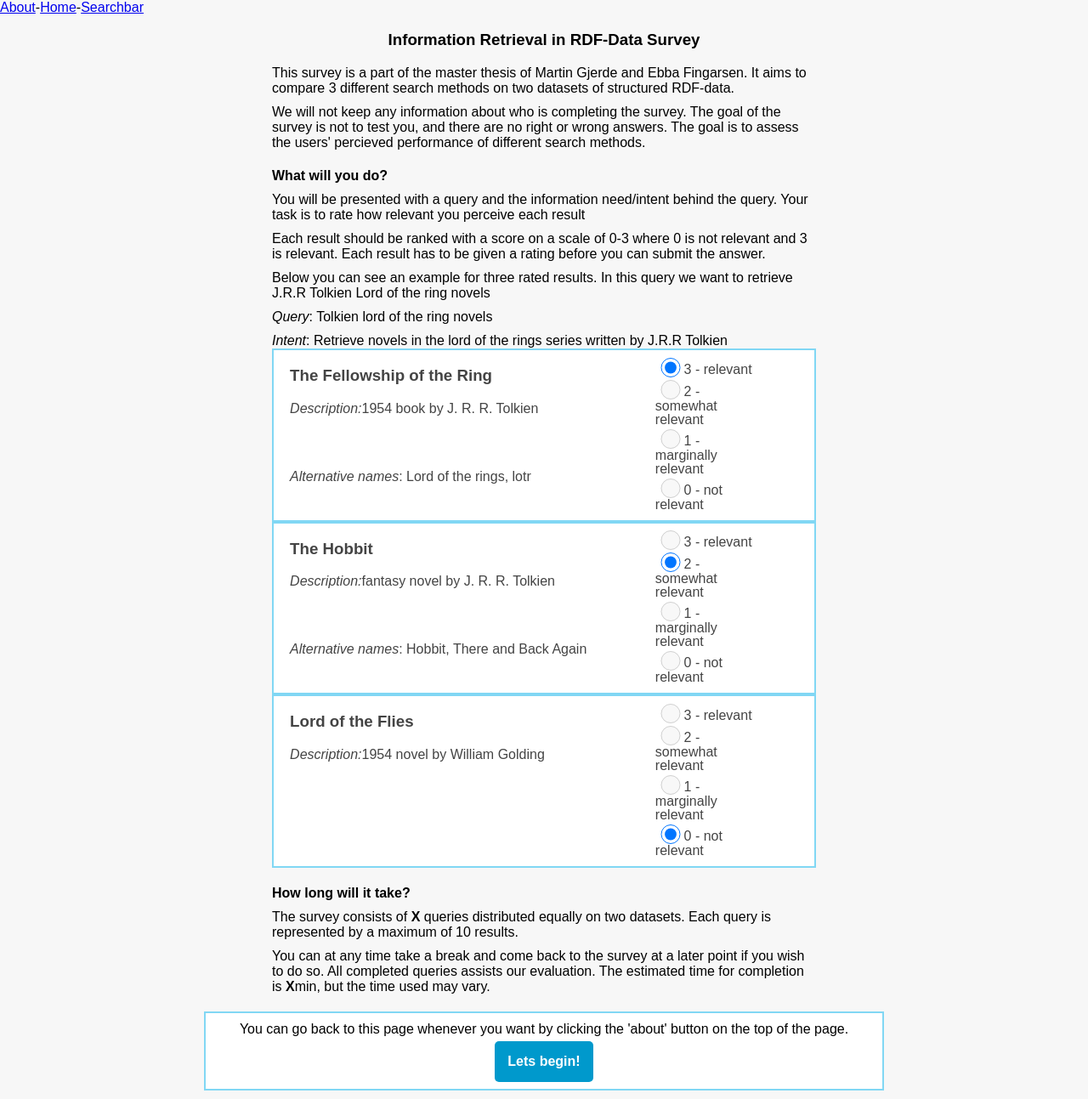
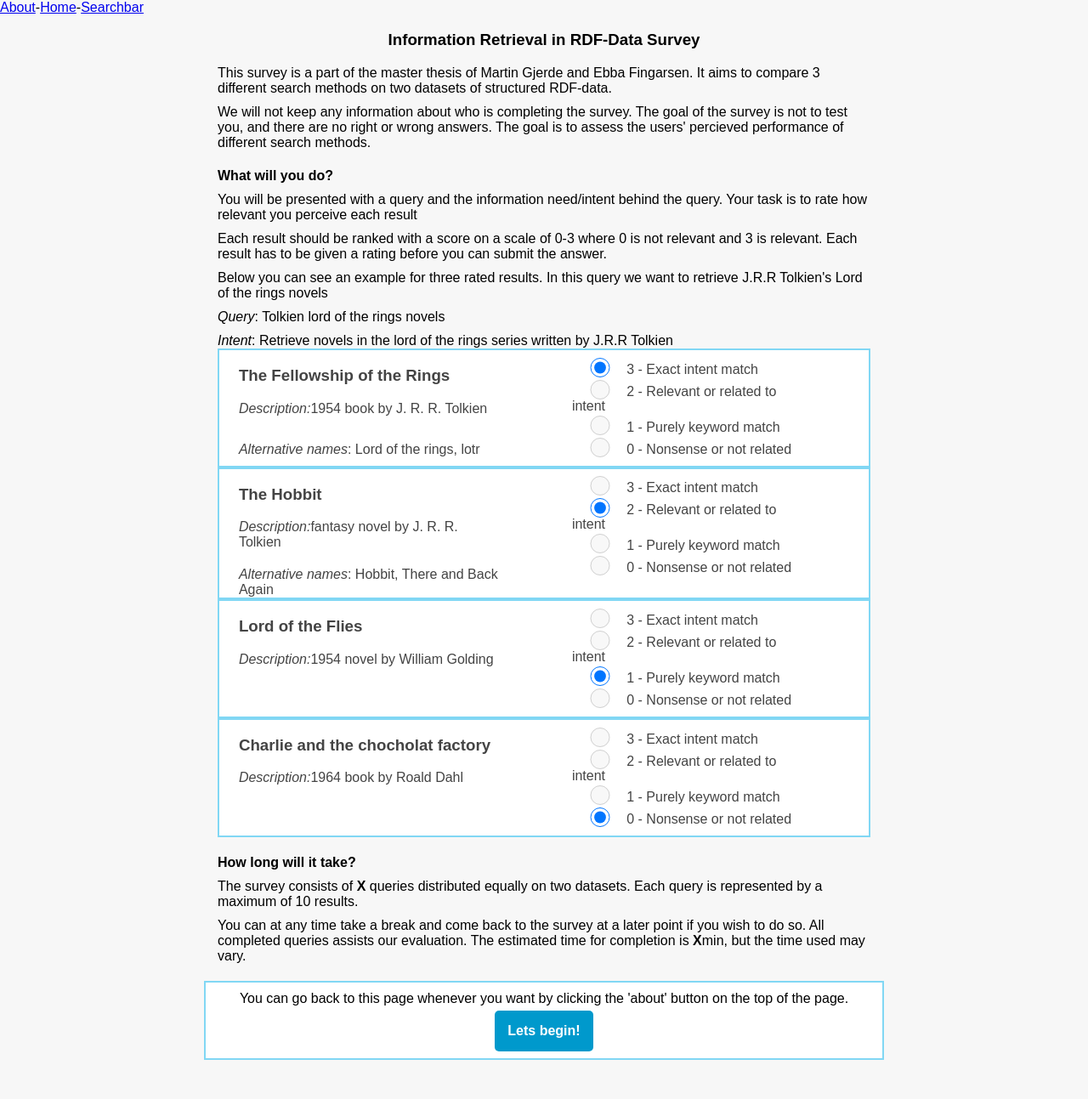
Before and after one commit to martinbg1/rdf-ir, a Flask app: page / in a window 1280 px wide. Shown: the part 119-1412 px from the top of the page at 85% size. After the commit the page ends 1366 px from the top, so only its background shows below. Run offline with Flask 2, Linux system fonts and the light colour scheme; the visitor is signed in with stand-in values (Sample User, id 1); some libraries are stand-ins or nearby versions.

Commit message:
Fix no altnames and cleanup forms

```diff
--- a/WebApp/static/css/main.css
+++ b/WebApp/static/css/main.css
@@ -130,7 +130,7 @@ p{
 padding-bottom: 20px;
     text-align: left;
     margin: auto;
-    width: 50%;
+    width: 60%;
 }
 
 /*
@@ -239,10 +239,17 @@ label {
 
 .wrapper {
     display: grid;
-    grid-template-columns: 3% 30% 30% 30% 5%;
+    grid-template-columns: 3% 30% 25% 35% 5%;
     background-color: #fff;
     color: #444;
-  }
+}
+
+.wrapper_about {
+display: grid;
+grid-template-columns: 3% 30% 10% 50% 5%;
+background-color: #fff;
+color: #444;
+}
 
 .a {
     grid-column: 2 / 4;
--- a/WebApp/templates/about.html
+++ b/WebApp/templates/about.html
@@ -25,13 +25,13 @@
         Each result has to be given a rating before you can submit the answer.
     </p>
 
-    <p>Below you can see an example for three rated results. In this query we want to retrieve J.R.R Tolkien Lord of the ring novels </p>
+    <p>Below you can see an example for three rated results. In this query we want to retrieve J.R.R Tolkien's Lord of the rings novels </p>
 
-    <p><i>Query</i>: Tolkien lord of the ring novels</p>
+    <p><i>Query</i>: Tolkien lord of the rings novels</p>
     <p><i>Intent</i>: Retrieve novels in the lord of the rings series written by J.R.R Tolkien </p>
-    <div class="container background border wrapper">
+    <div class="container background border wrapper_about">
         <div class="a">
-           <h3>The Fellowship of the Ring</h3>
+           <h3>The Fellowship of the Rings</h3>
            <p><i>Description:</i>1954 book by J. R. R. Tolkien
            <p>
         </div>
@@ -40,14 +40,14 @@
         </div>
         <div class="c">
            <fieldset class="f">
-              <label><input type='radio' value="3" name='1-1' checked="checked"/>3 - relevant</label>
-              <label><input type='radio' value="2" name='1-2'/>2 - somewhat relevant</label>
-              <label><input type='radio' value="1" name='1-3' />1 - marginally relevant</label>
-              <label><input type='radio' value="0" name='1-4' />0 - not relevant</label>
+              <label><input type='radio' value="3" name='1-1' checked="checked"/>3 - Exact intent match</label>
+              <label><input type='radio' value="2" name='1-2'/>2 - Relevant or related to intent</label>
+              <label><input type='radio' value="1" name='1-3' />1 - Purely keyword match</label>
+              <label><input type='radio' value="0" name='1-4' />0 - Nonsense or not related</label>
            </fieldset>
         </div>
      </div>
-     <div class="container background border wrapper">
+     <div class="container background border wrapper_about">
         <div class="a">
            <h3>The Hobbit</h3>
            <p><i>Description:</i>fantasy novel by J. R. R. Tolkien
@@ -57,15 +57,15 @@
            <p><i>Alternative names</i>: Hobbit, There and Back Again</p>
         </div>
         <div class="c">
-           <fieldset class="f">
-              <label><input type='radio' value="3" name='2-1'/>3 - relevant</label>
-              <label><input type='radio' value="2" name='2-2' checked="checked"/>2 - somewhat relevant</label>
-              <label><input type='radio' value="1" name='2-3' />1 - marginally relevant</label>
-              <label><input type='radio' value="0" name='2-4' />0 - not relevant</label>
-           </fieldset>
+         <fieldset class="f">
+            <label><input type='radio' value="3" name='1-1' />3 - Exact intent match</label>
+            <label><input type='radio' value="2" name='1-2' checked="checked" />2 - Relevant or related to intent</label>
+            <label><input type='radio' value="1" name='1-3' />1 - Purely keyword match</label>
+            <label><input type='radio' value="0" name='1-4' />0 - Nonsense or not related</label>
+         </fieldset>
         </div>
      </div>
-     <div class="container background border wrapper">
+     <div class="container background border wrapper_about">
         <div class="a">
            <h3>Lord of the Flies</h3>
            <p><i>Description:</i>1954 novel by William Golding
@@ -74,14 +74,31 @@
         <div class="b">
         </div>
         <div class="c">
-           <fieldset class="f">
-              <label><input type='radio' value="3" name='3-1'/>3 - relevant</label>
-              <label><input type='radio' value="2" name='3-2' />2 - somewhat relevant</label>
-              <label><input type='radio' value="1" name='3-3' />1 - marginally relevant</label>
-              <label><input type='radio' value="0" name='3-4' checked="checked"/>0 - not relevant</label>
-           </fieldset>
+         <fieldset class="f">
+            <label><input type='radio' value="3" name='1-1' />3 - Exact intent match</label>
+            <label><input type='radio' value="2" name='1-2'/>2 - Relevant or related to intent</label>
+            <label><input type='radio' value="1" name='1-3' checked="checked" />1 - Purely keyword match</label>
+            <label><input type='radio' value="0" name='1-4' />0 - Nonsense or not related</label>
+         </fieldset>
         </div>
      </div>
+     <div class="container background border wrapper_about">
+      <div class="a">
+         <h3>Charlie and the chocholat factory</h3>
+         <p><i>Description:</i>1964 book by Roald Dahl
+         <p>
+      </div>
+      <div class="b">
+      </div>
+      <div class="c">
+       <fieldset class="f">
+          <label><input type='radio' value="3" name='1-1' />3 - Exact intent match</label>
+          <label><input type='radio' value="2" name='1-2'/>2 - Relevant or related to intent</label>
+          <label><input type='radio' value="1" name='1-3' />1 - Purely keyword match</label>
+          <label><input type='radio' value="0" name='1-4' checked="checked" />0 - Nonsense or not related</label>
+       </fieldset>
+      </div>
+   </div>
 
     <h4 class="information_title">How long will it take?</h4>
     <p>The survey consists of <b>X</b> queries distributed equally on two datasets.
```
Also changed, not shown: WebApp/templates/survey.html (+7 -5 lines).
